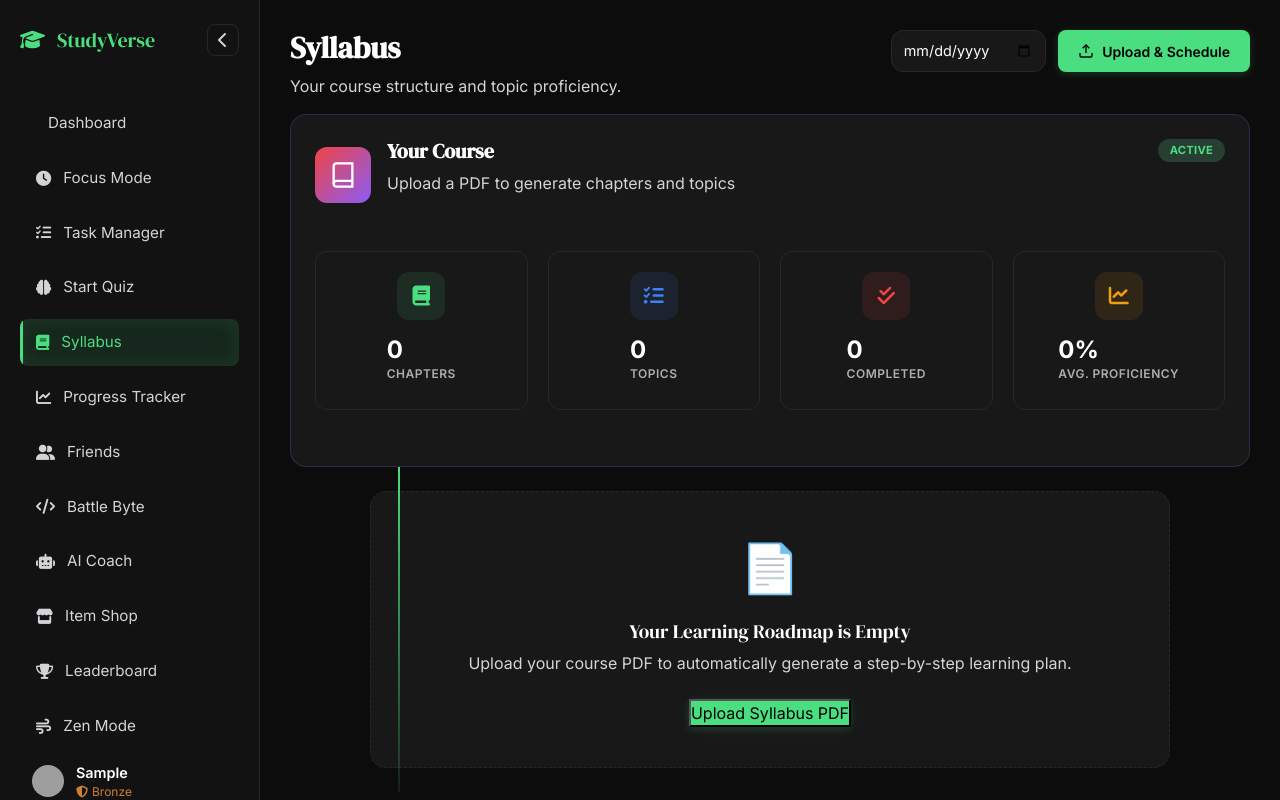
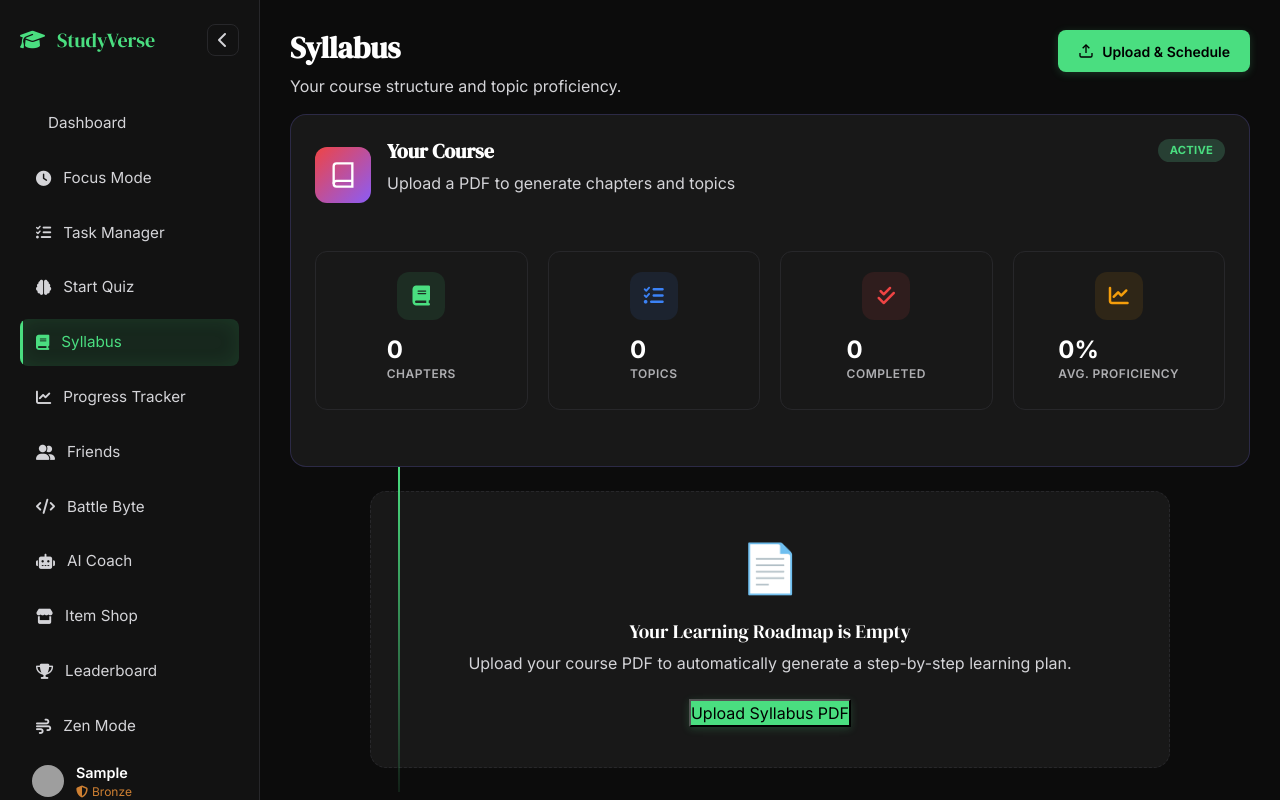
Before and after one commit to Manin1311/StudyVerse_Final, a Flask app: page /syllabus in a window 1280 px wide. Run offline with Flask 3, Linux system fonts and the light colour scheme; the visitor is signed in with stand-in values (Sample User, id 1); data comes from the database, SQL or seed files in the repository; data that the repository does not hold is empty; some libraries are stand-ins or nearby versions; grey boxes are pictures that could not be loaded.

Commit message:
Fix UI: Remove date picker from syllabus, stop confetti on negative XP

```diff
--- a/templates/layout.html
+++ b/templates/layout.html
@@ -585,7 +585,7 @@
             const flashMessages = document.querySelectorAll('.flash-message, .alert-success');
             flashMessages.forEach(msg => {
                 const text = msg.textContent.toLowerCase();
-                if ((text.includes('xp') && !text.includes('not enough') && !text.includes('short on funds')) || text.includes('level up') || text.includes('completed')) {
+                if ((text.includes('xp') && !text.includes('not enough') && !text.includes('short on funds') && !text.includes('-') && !text.includes('unchecked') && !text.includes('lost')) || text.includes('level up') || text.includes('completed')) {
                     window.triggerConfetti();
                     // Play sound if available
                     // const audio = new Audio('/static/sounds/success.mp3');
--- a/templates/syllabus.html
+++ b/templates/syllabus.html
@@ -17,10 +17,7 @@
             <form id="syllabusUploadForm" method="POST" action="{{ url_for('syllabus_upload') }}"
                 enctype="multipart/form-data" style="margin: 0; display:flex; gap:12px; align-items:center;">
 
-                <input type="date" name="target_date" class="form-input" style="height: 42px; border-radius: 12px; border: 1px solid var(--border);
-                              background: rgba(255,255,255,0.05); color: var(--text-primary);
-                              padding: 0 12px; font-family: inherit; font-size: 0.9rem;" placeholder="Exam Date"
-                    title="Set a target completion date">
+
 
                 <button class="btn btn-primary" id="uploadPdf" type="button" style="height: 42px;">
                     <svg width="16" height="16" viewBox="0 0 24 24" fill="none" stroke="currentColor" stroke-width="2">
```
